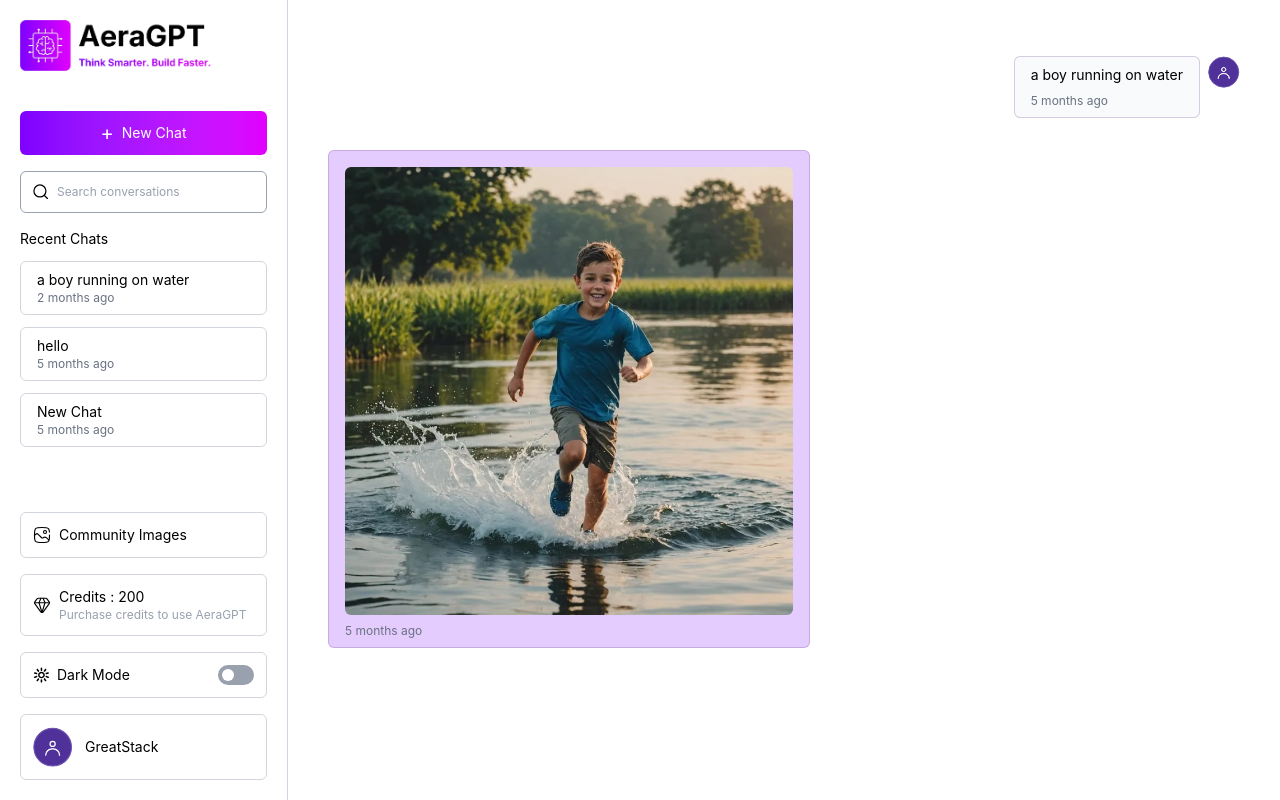
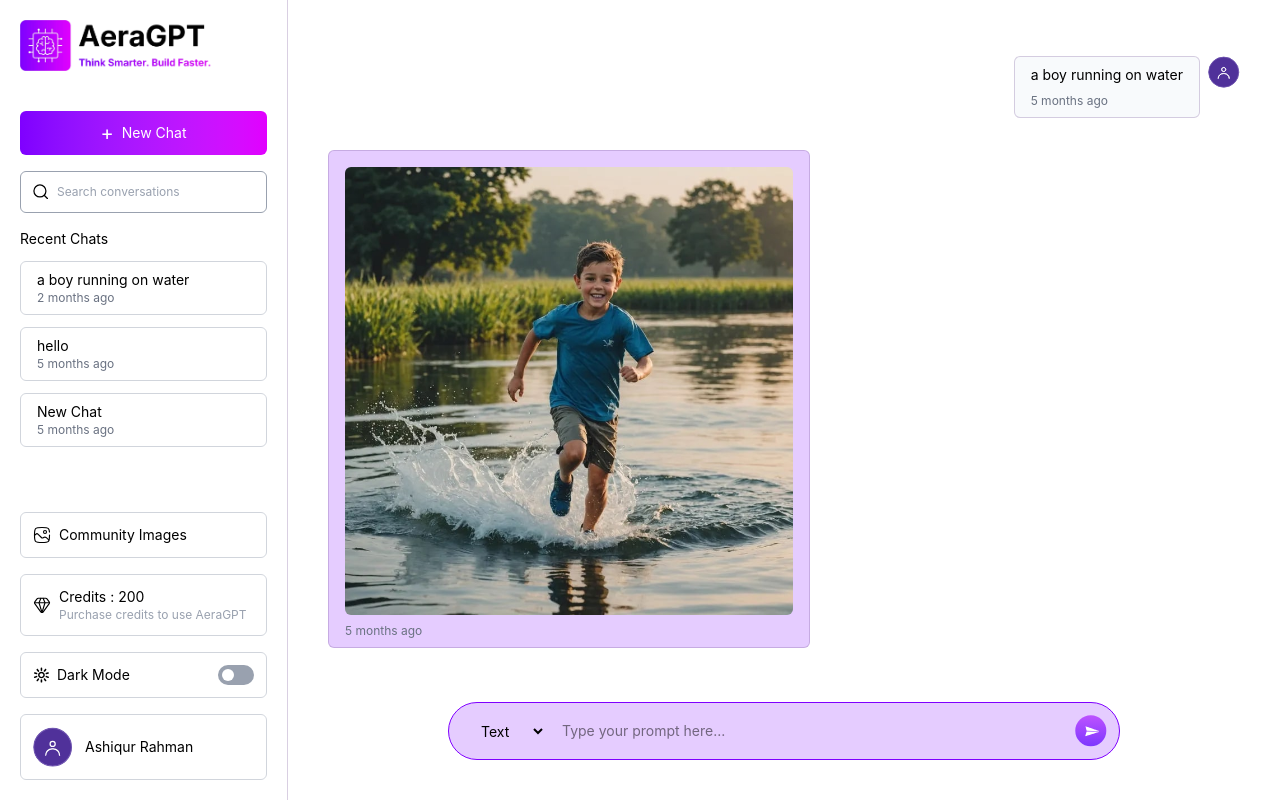
Before and after one commit to Ashiqur1819/AeraGPT, a React (Vite) app in the folder client/: page / in a window 1280 px wide. Built offline with nearby package versions, Linux system fonts and the light colour scheme.

Commit message:
Create prompt input box

```diff
--- a/client/src/assets/assets.js
+++ b/client/src/assets/assets.js
@@ -1,4 +1,5 @@
 import logo from "./logo.png";
+import logo_full_white from "./logo_full_white.png"
 import logo_full_dark from "./logo_full_dark.png";
 import search_icon from "./search_icon.svg";
 import user_icon from "./user_icon.svg";
@@ -38,6 +39,7 @@
     close_icon,
     bin_icon,
     logout_icon,
+    logo_full_white,
     logo_full_dark,
     diamond_icon,
     gallery_icon
@@ -45,7 +47,7 @@
 
 export const dummyUserData = {
     "_id": "689c6deed410acddc0d95a0e",
-    "name": "GreatStack",
+    "name": "Ashiqur Rahman",
     "email": "admin@example.com",
     "password": "$2b$10$VESVdPDjL5LF.KCU6jKyqeXNSLASAAfpR2kkIJExtMO.PJvZJAudy",
     "credits": 200,
@@ -81,7 +83,7 @@
     {
         "_id": "689de4bbaa932dc3a8ef6cd7",
         "userId": "689c6deed410acddc0d95a0e",
-        "userName": "GreatStack",
+        "userName": "Ashiqur Rahman",
         "name": "New Chat",
         "messages": [
             {
@@ -265,13 +267,13 @@
         ],
         "createdAt": "2025-08-13T17:29:52.421Z",
         "updatedAt": "2025-08-14T09:39:19.046Z",
-        "userName": "GreatStack"
+        "userName": "Ashiqur Rahman"
     },
     {
         "_id": Date.now(),
         "userId": "gs123456789",
         "name": "New Chat",
-        "userName": "GreatStack",
+        "userName": "Ashiqur Rahman",
         "messages": [],
         "createdAt": "2025-08-13T17:29:52.421Z",
         "updatedAt": "2025-08-14T09:39:19.046Z",
@@ -281,46 +283,46 @@
 export const dummyPublishedImages = [
     {
         "imageUrl": ai_image11,
-        "userName": "GreatStack"
+        "userName": "Ashiqur Rahman"
     },
     {
         "imageUrl": ai_image10,
-        "userName": "GreatStack"
+        "userName": "Ashiqur Rahman"
     },
     {
         "imageUrl": ai_image9,
-        "userName": "GreatStack"
+        "userName": "Ashiqur Rahman"
     },
     {
         "imageUrl": ai_image8,
-        "userName": "GreatStack"
+        "userName": "Ashiqur Rahman"
     },
     {
         "imageUrl": ai_image7,
-        "userName": "GreatStack"
+        "userName": "Ashiqur Rahman"
     },
     {
         "imageUrl": ai_image6,
-        "userName": "GreatStack"
+        "userName": "Ashiqur Rahman"
     },
     {
         "imageUrl": ai_image5,
-        "userName": "GreatStack"
+        "userName": "Ashiqur Rahman"
     },
     {
         "imageUrl": ai_image4,
-        "userName": "GreatStack"
+        "userName": "Ashiqur Rahman"
     },
     {
         "imageUrl": ai_image3,
-        "userName": "GreatStack"
+        "userName": "Ashiqur Rahman"
     },
     {
         "imageUrl": ai_image2,
-        "userName": "GreatStack"
+        "userName": "Ashiqur Rahman"
     },
     {
         "imageUrl": ai_image1,
-        "userName": "GreatStack"
+        "userName": "Ashiqur Rahman"
     }
 ]
--- a/client/src/components/Chatbox.jsx
+++ b/client/src/components/Chatbox.jsx
@@ -8,6 +8,14 @@
 
   const [messages, setMessages] = useState([]);
   const [loading, setLoading] = useState(false);
+
+  const [prompt, setPrompt] = useState("")
+  const [mode, setMode] = useState("text")
+  const [isPublished, setIsPublished] = useState(false)
+
+  const onSubmit = async (e) => {
+    e.preventDefault()
+  }
 
   useEffect(() => {
     if (selectedChat) {
@@ -23,12 +31,12 @@
           <div className="h-full flex flex-col items-center justify-center gap-2 text-primary">
             <img
               src={
-                theme === "dark" ? assets.logo_full_dark : assets.logo_full_dark
+                theme === "dark" ? assets.logo_full_white : assets.logo_full_dark
               }
               alt=""
               className="w-full max-w-56 sm:max-w-64"
             />
-            <p className="mt-5 text-4xl sm:text-6xl text-center text-gray-400 dark:text-white">
+            <p className="mt-5 text-4xl sm:text-6xl text-center text-gray-500 dark:text-white">
               Ask Me Anything.
             </p>
           </div>
@@ -48,7 +56,46 @@
 }
       </div>
 
-      {/* Prompt input */}
+      {mode === 'image' && (
+  <label className='inline-flex items-center gap-2 mb-3 text-sm mx-auto'>
+    <p className='text-xs'>Publish Generated Image to Community</p>
+    <input
+      type="checkbox"
+      className='cursor-pointer'
+      checked={isPublished}
+      onChange={(e) => setIsPublished(e.target.checked)}
+    />
+  </label>
+)}
+
+{/* Prompt Input Box */}
+<form onSubmit={onSubmit} className='bg-primary/20 dark:bg-[#583C79]/30 border border-primary dark:border-[#80609F]/30 rounded-full w-full max-w-2xl p-3 pl-4 mx-auto flex gap-4 items-center'>
+  <select
+    onChange={(e) => setMode(e.target.value)}
+    value={mode}
+    className='text-sm pl-3 pr-2 outline-none'
+  >
+    <option className='dark:bg-purple-900' value="text">Text</option>
+    <option className='dark:bg-purple-900' value="image">Image</option>
+  </select>
+
+  <input
+    onChange={(e) => setPrompt(e.target.value)}
+    value={prompt}
+    type="text"
+    placeholder="Type your prompt here..."
+    className='flex-1 w-full text-sm outline-none'
+    required
+  />
+
+  <button disabled={loading}>
+    <img
+      src={loading ? assets.stop_icon : assets.send_icon}
+      className='w-8 cursor-pointer'
+      alt=""
+    />
+  </button>
+</form>
     </div>
   );
 }
--- a/client/src/components/Sidebar.jsx
+++ b/client/src/components/Sidebar.jsx
@@ -14,7 +14,7 @@
     >
       {/* Logo */}
       <img
-        src={theme === "dark" ? assets.logo_full : assets.logo_full_dark}
+        src={theme === "dark" ? assets.logo_full_white : assets.logo_full_dark}
         alt=""
         className="w-full max-w-48"
       />
```
Also changed, not shown: client/src/assets/logo_full.svg (deleted), client/src/assets/logo_full_white.png (added).
